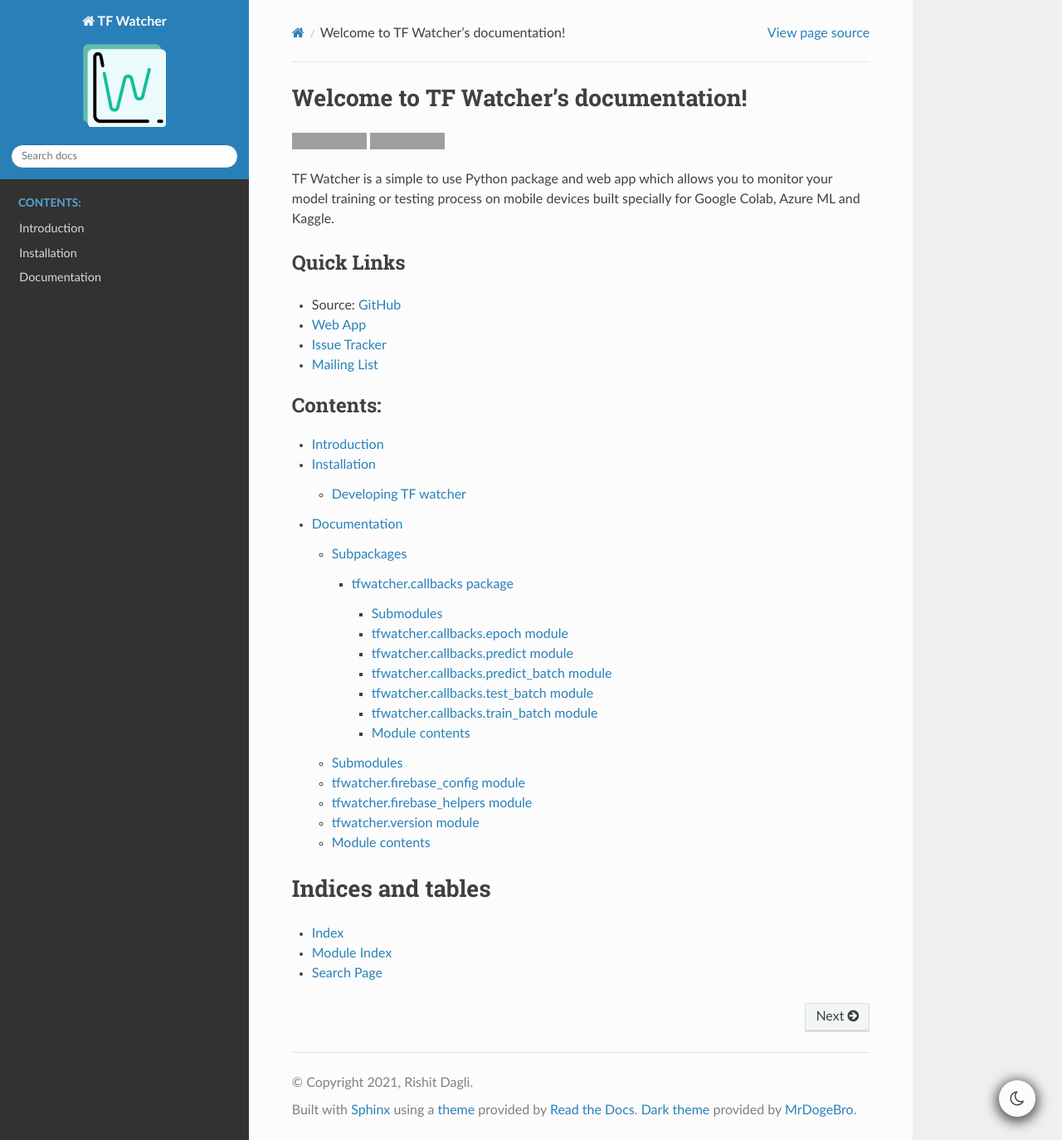
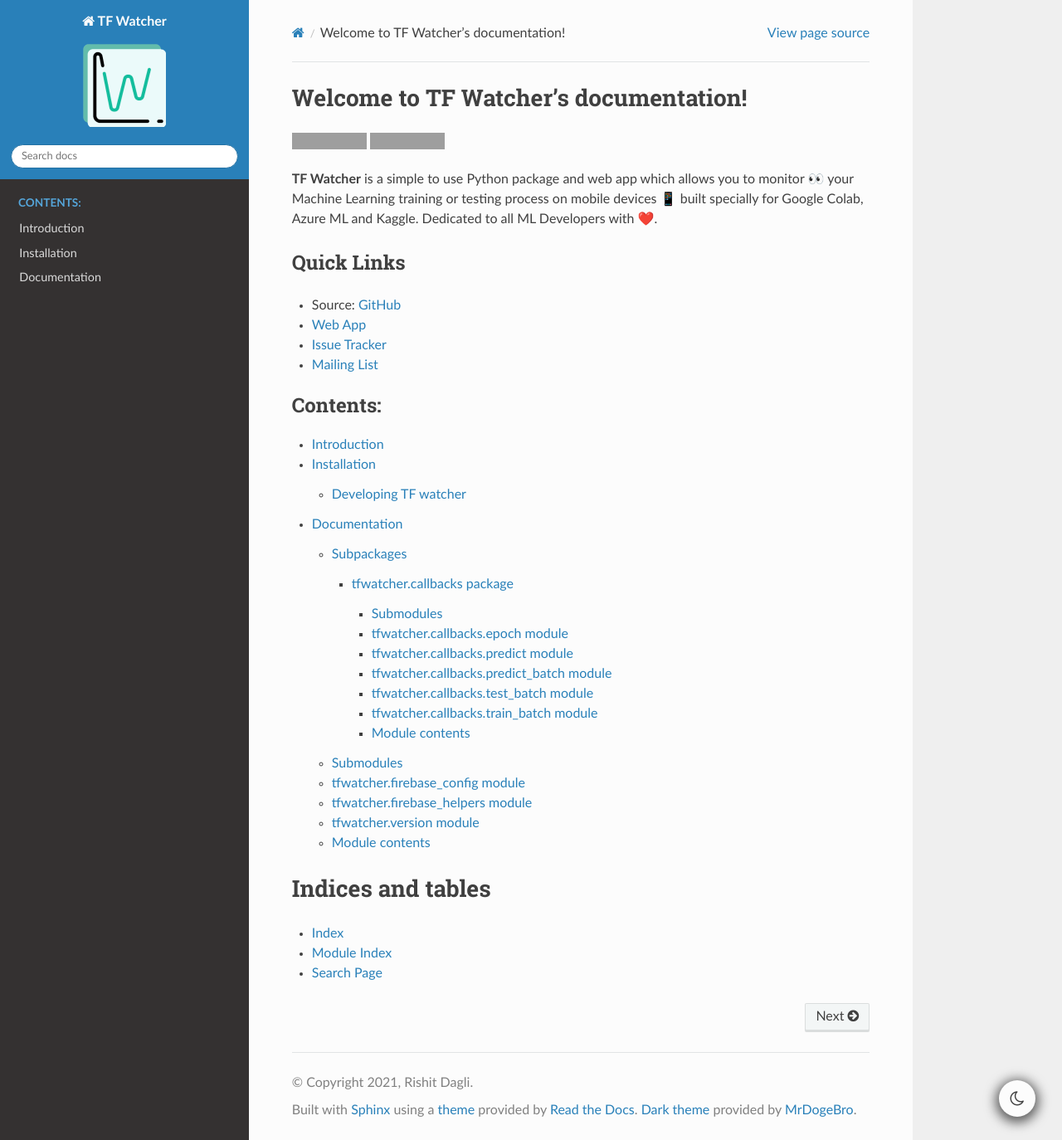
Before and after one commit to Rishit-dagli/TF-Watcher, a Sphinx documentation site: the page built from docs/source/index.rst, in a window 1280 px wide and 1374 px high. Shown: the whole window at 83% size. Built offline with Sphinx 7.4.7 and the Read the Docs theme 2.0.0, drawn with Linux system fonts in a browser that asks for light colours; part of the change alters nothing that is shown; grey boxes are pictures that could not be loaded.

```diff
--- a/docs/requirements.txt
+++ b/docs/requirements.txt
@@ -3,3 +3,4 @@ pyrebase4
 tensorflow
 sphinx-rtd-theme
 sphinx-rtd-dark-mode
+sphinxemoji
--- a/docs/source/conf.py
+++ b/docs/source/conf.py
@@ -36,6 +36,7 @@ extensions = [
     "sphinx.ext.coverage",
     "sphinx.ext.imgconverter",
     "sphinx_rtd_dark_mode",
+    "sphinxemoji.sphinxemoji",
 ]
 
 # user starts in light mode
--- a/docs/source/index.rst
+++ b/docs/source/index.rst
@@ -12,9 +12,19 @@ Welcome to TF Watcher's documentation!
 .. image:: https://img.shields.io/twitter/url?style=social&url=https%3A%2F%2Fgithub.com%2FRishit-dagli%2FTF-Watcher.svg
    :target: https://twitter.com/intent/tweet?text=Wow:&url=https%3A%2F%2Fgithub.com%2FRishit-dagli%2FTF-Watcher
 
-TF Watcher is a simple to use Python package and web app which allows you to monitor
-your model training or testing process on mobile devices built specially for Google
-Colab, Azure ML and Kaggle.
+.. only:: not latex
+
+   **TF Watcher** is a simple to use Python package and web app which allows you to
+   monitor |:eyes:| your Machine Learning training or testing process on mobile devices
+   |:mobile_phone:| built specially for Google Colab, Azure ML and Kaggle. Dedicated to
+   all ML Developers with |:heart:|.
+
+.. only:: latex
+
+   **TF Watcher** is a simple to use Python package and web app which allows you to
+   monitor your Machine Learning training or testing process on mobile devices built
+   specially for Google Colab, Azure ML and Kaggle. Dedicated to all ML Developers
+   with love.
 
 Quick Links
 ------------
```
